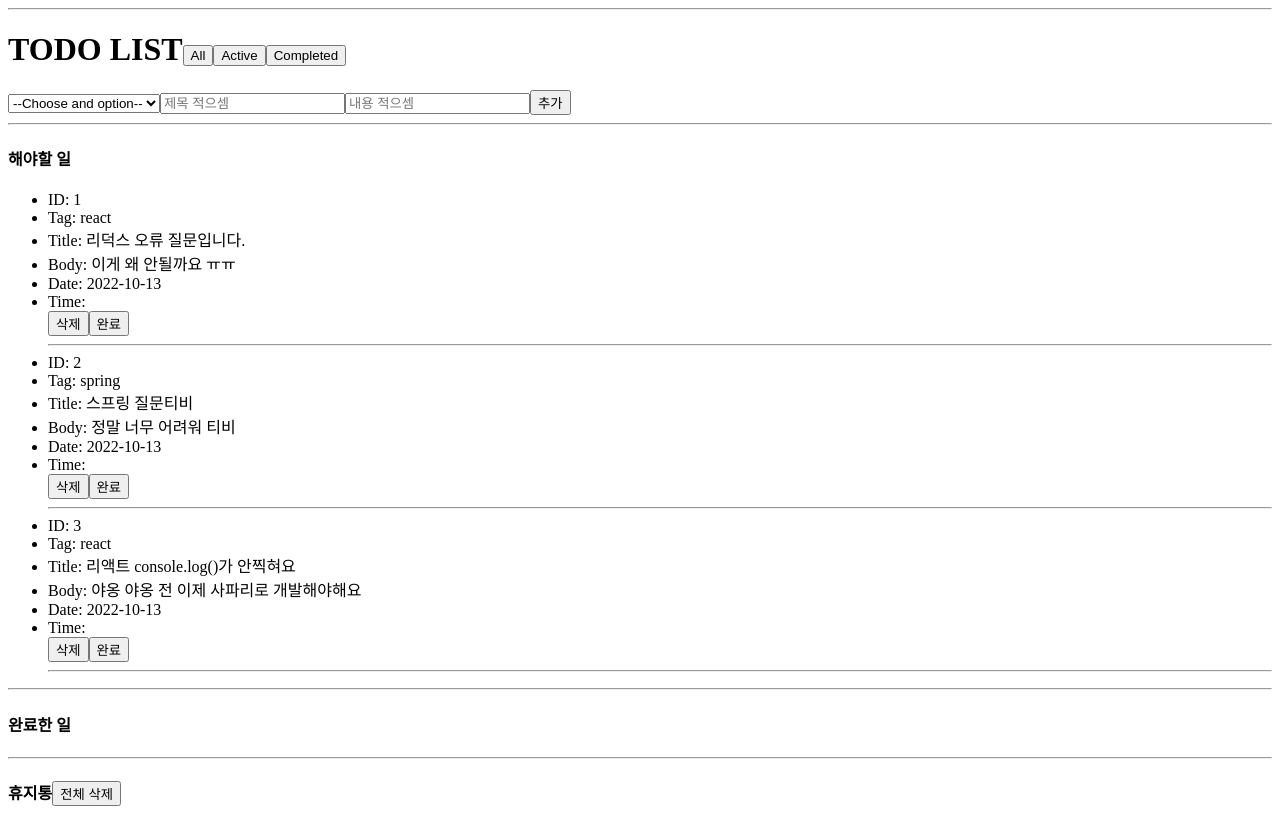
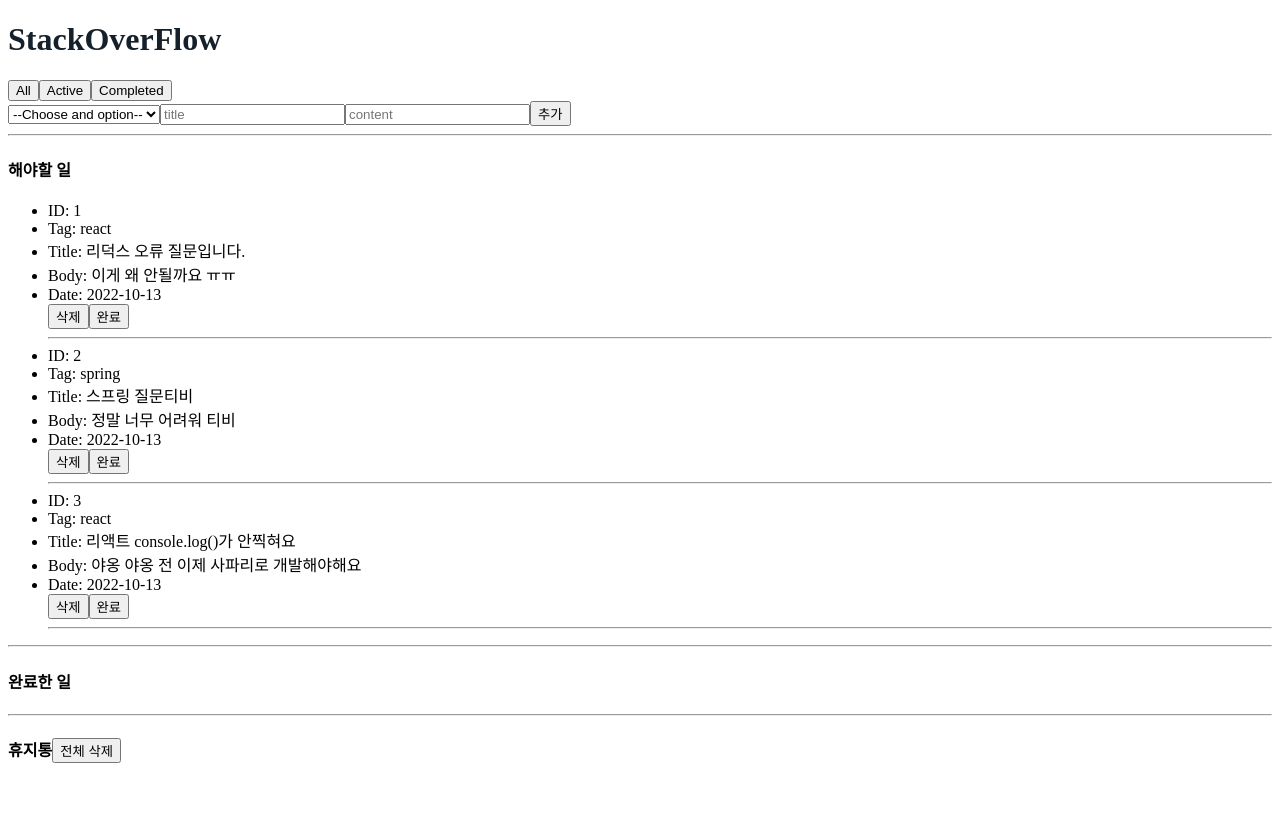
Before and after one commit to Sunghoman/todolist, a React (Create React App) app: page /list in a window 1280 px wide. After the commit the page ends 800 px from the top, so only its background shows below. Built offline with nearby package versions, Linux system fonts and the light colour scheme.

Commit message:
styled_components

```diff
--- a/package.json
+++ b/package.json
@@ -11,6 +11,7 @@
     "react-dom": "^18.2.0",
     "react-redux": "^8.0.4",
     "react-scripts": "5.0.1",
+    "styled-components": "^5.3.6",
     "web-vitals": "^2.1.4"
   },
   "scripts": {
--- a/src/components/todoList/List.jsx
+++ b/src/components/todoList/List.jsx
@@ -21,7 +21,6 @@
                   <li>Title: {todo.title}</li>
                   <li>Body: {todo.body}</li>
                   <li>Date: {todo.date}</li>
-                  <li>Time: {todo.time}</li>
 
                   <button onClick={() => removeTodo(todo.id)}>삭제</button>
                   <button onClick={() => toggleTodo(todo.id)}>완료</button>
@@ -48,7 +47,6 @@
                   <li>Title: {todo.title}</li>
                   <li>Body: {todo.body}</li>
                   <li>Date: {todo.date}</li>
-                  <li>Time: {todo.time}</li>
 
                   <button onClick={() => removeTodo(todo.id)}>삭제</button>
                   <button onClick={() => cencleTodo(todo.id)}>취소</button>
@@ -78,7 +76,6 @@
                   <li>Title: {todo.title}</li>
                   <li>Body: {todo.body}</li>
                   <li>Date: {todo.date}</li>
-                  <li>Time: {todo.time}</li>
 
                   <button onClick={() => restoreTodo(todo.id)}>복원</button>
 
--- a/src/components/todoList/Todo.jsx
+++ b/src/components/todoList/Todo.jsx
@@ -1,3 +1,4 @@
+import { Title } from "../../style/todo_styled";
 import { useTodo } from "../hooks/useTodo";
 
 export const Todo = () => {
@@ -6,13 +7,12 @@
   const { title, body } = todo;
   return (
     <>
-      <hr />
-      <h1>
-        TODO LIST
+      <Title>StackOverFlow</Title>
+      <div>
         <button>All</button>
         <button>Active</button>
         <button>Completed</button>
-      </h1>
+      </div>
       <select name="tag" onChange={handleChange}>
         <option value="">--Choose and option--</option>
         <option value="react">React</option>
@@ -21,7 +21,7 @@
       <input
         id="title"
         type="text"
-        placeholder="제목 적으셈"
+        placeholder="title"
         name="title"
         value={title}
         onChange={getInputs}
@@ -29,7 +29,7 @@
       <input
         id="body"
         type="text"
-        placeholder="내용 적으셈"
+        placeholder="content"
         name="body"
         value={body}
         onChange={getInputs}
--- /dev/null
+++ b/src/style/todo_styled.jsx
@@ -0,0 +1,5 @@
+import styled from "styled-components";
+
+export const Title = styled.h1`
+  color: rgb(21, 32, 43);
+`;
```
Also changed, not shown: 2 other files (tests, documents, lock files or other folders).
